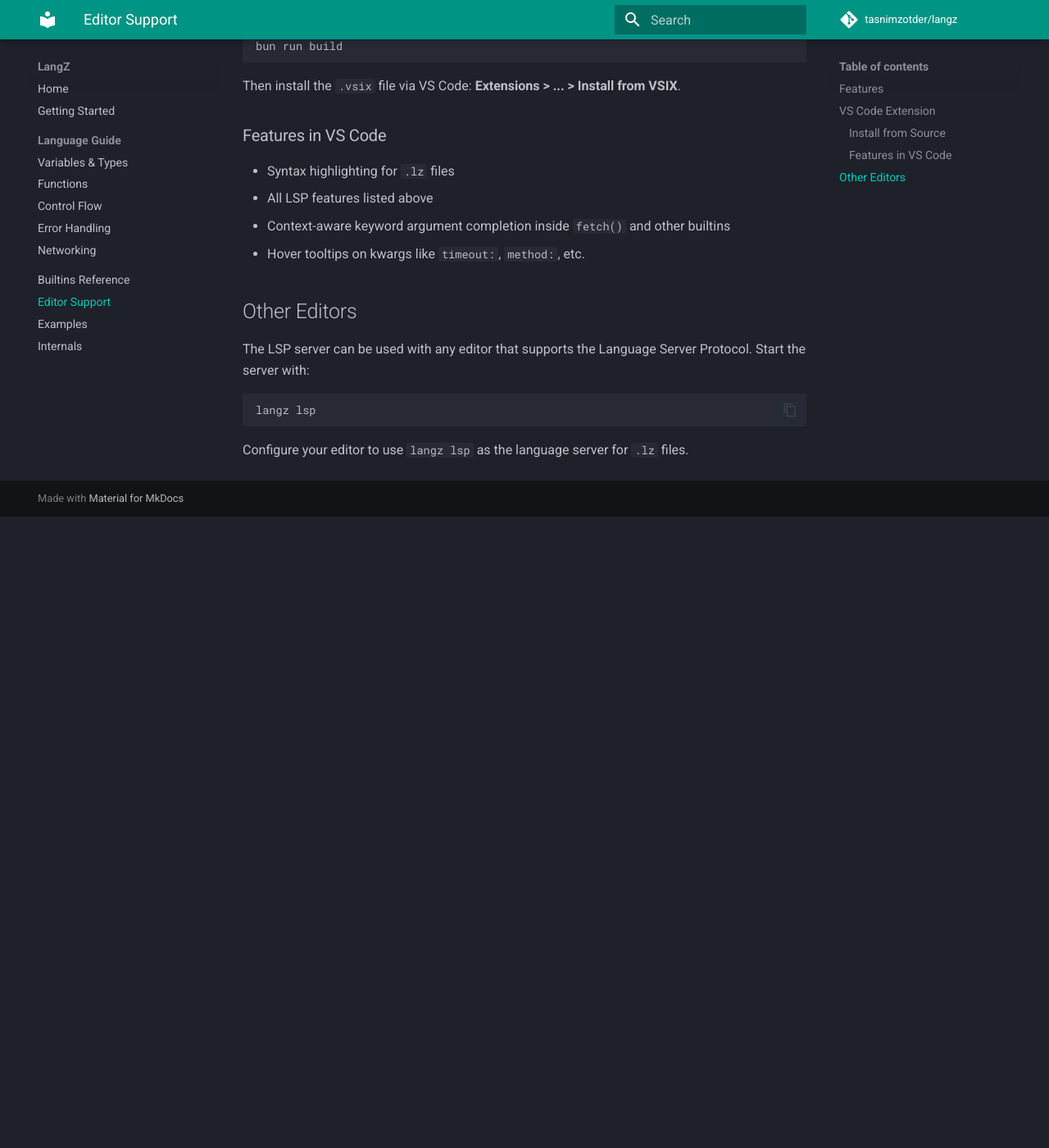
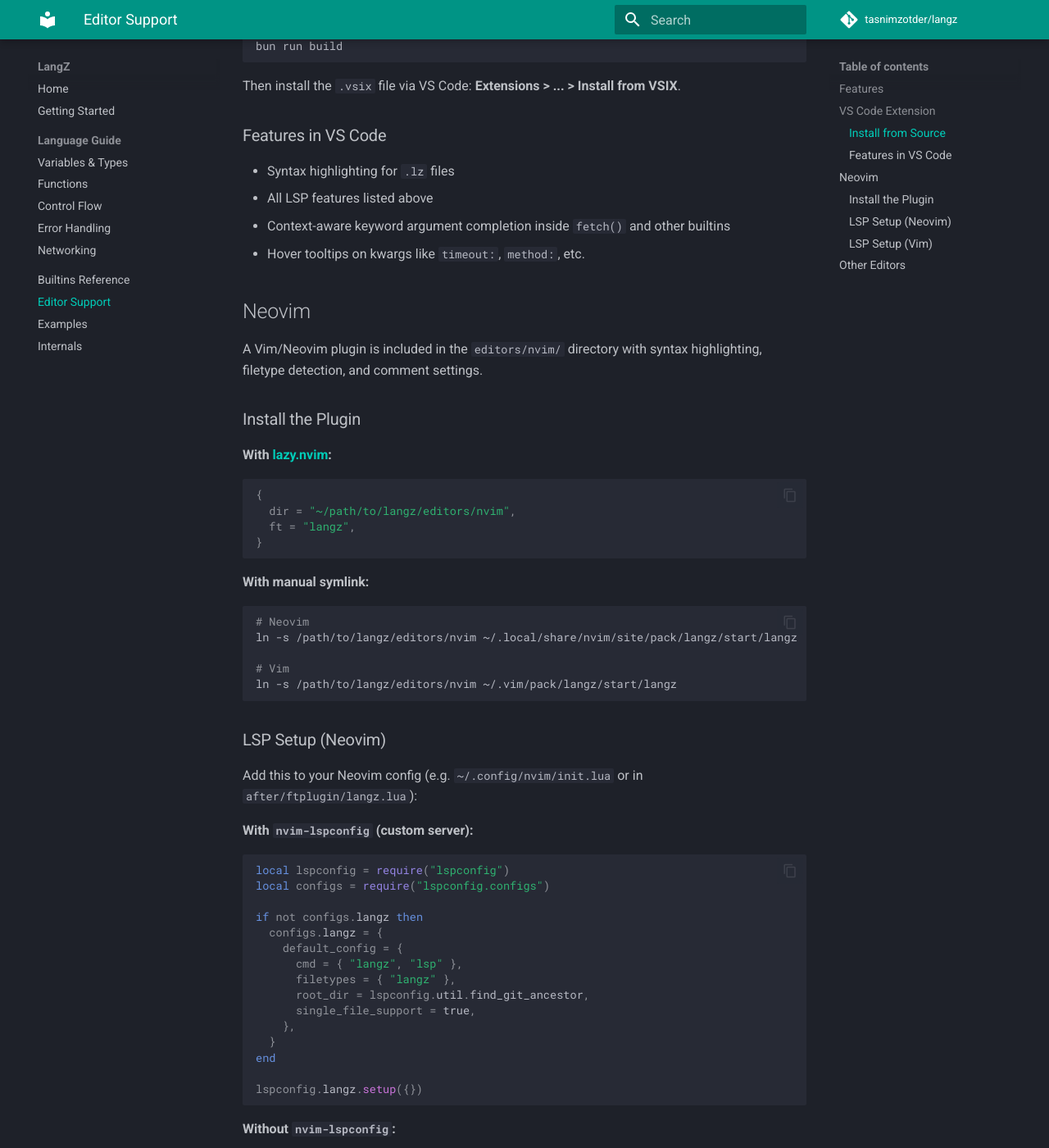
Before and after one commit to tasnimzotder/langz, an MkDocs documentation site: the page built from docs/editor-support.md, in a window 1280 px wide and 1400 px high, scrolled down 873 px. Shown: the whole window at 82% size. Built offline with MkDocs 1.6.1 and Material for MkDocs 9.7.7, drawn with Linux system fonts in a browser that asks for light colours; comment, search, counter and statistics services are not loaded; before the commit the page ends 1503 px from its top, so only the background shows below that; some of the changed text lies outside the part shown.

Commit message:
Add Vim/Neovim plugin and fix LSP formatter brace detection
Add editors/nvim/ with syntax highlighting, filetype detection, and
ftplugin settings. Update editor-support docs with Neovim/Vim LSP
setup instructions (nvim-lspconfig, built-in vim.lsp, vim-lsp).

Fix formatter incorrectly handling braces inside trailing comments
and comment-only lines (e.g. `if x > 1 { // check` failed to indent).
The new codePart() function strips string contents and trailing
comments before brace detection.

Co-Authored-By: Claude Opus 4.6 <noreply@anthropic.com>

````diff
--- a/docs/editor-support.md
+++ b/docs/editor-support.md
@@ -35,6 +35,84 @@ Then install the `.vsix` file via VS Code: **Extensions > ... > Install from VSI
 - Context-aware keyword argument completion inside `fetch()` and other builtins
 - Hover tooltips on kwargs like `timeout:`, `method:`, etc.
 
+## Neovim
+
+A Vim/Neovim plugin is included in the `editors/nvim/` directory with syntax highlighting, filetype detection, and comment settings.
+
+### Install the Plugin
+
+**With [lazy.nvim](https://github.com/folke/lazy.nvim):**
+
+```lua
+{
+  dir = "~/path/to/langz/editors/nvim",
+  ft = "langz",
+}
+```
+
+**With manual symlink:**
+
+```bash
+# Neovim
+ln -s /path/to/langz/editors/nvim ~/.local/share/nvim/site/pack/langz/start/langz
+
+# Vim
+ln -s /path/to/langz/editors/nvim ~/.vim/pack/langz/start/langz
+```
+
+### LSP Setup (Neovim)
+
+Add this to your Neovim config (e.g. `~/.config/nvim/init.lua` or in `after/ftplugin/langz.lua`):
+
+**With `nvim-lspconfig` (custom server):**
+
+```lua
+local lspconfig = require("lspconfig")
+local configs = require("lspconfig.configs")
+
+if not configs.langz then
+  configs.langz = {
+    default_config = {
+      cmd = { "langz", "lsp" },
+      filetypes = { "langz" },
+      root_dir = lspconfig.util.find_git_ancestor,
+      single_file_support = true,
+    },
+  }
+end
+
+lspconfig.langz.setup({})
+```
+
+**Without `nvim-lspconfig`:**
+
+```lua
+vim.api.nvim_create_autocmd("FileType", {
+  pattern = "langz",
+  callback = function()
+    vim.lsp.start({
+      name = "langz",
+      cmd = { "langz", "lsp" },
+      root_dir = vim.fs.root(0, { ".git" }),
+    })
+  end,
+})
+```
+
+### LSP Setup (Vim)
+
+With [vim-lsp](https://github.com/prabirshrestha/vim-lsp):
+
+```vim
+if executable('langz')
+  au User lsp_setup call lsp#register_server(#{
+    \ name: 'langz',
+    \ cmd: ['langz', 'lsp'],
+    \ allowlist: ['langz'],
+    \ })
+endif
+```
+
 ## Other Editors
 
 The LSP server can be used with any editor that supports the Language Server Protocol. Start the server with:
````
Also changed, not shown: 5 other files.
